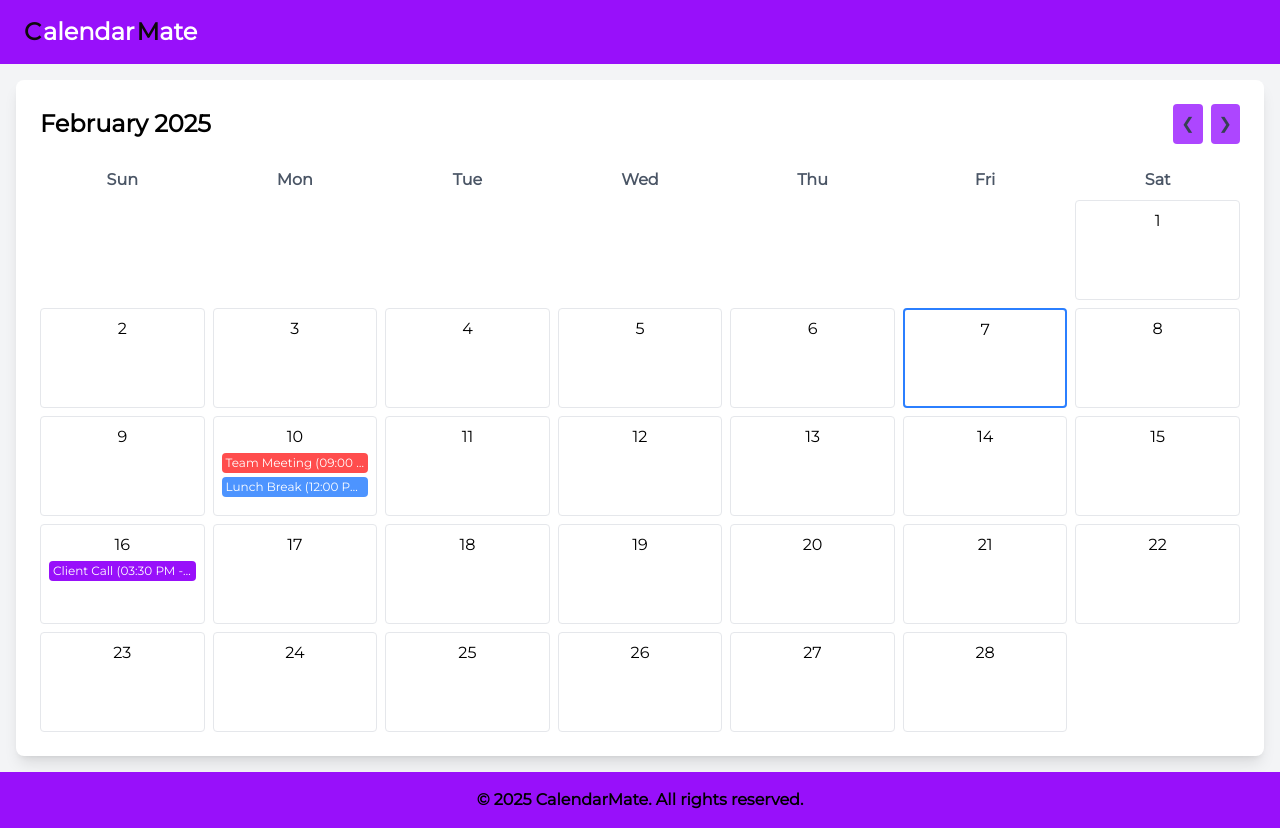
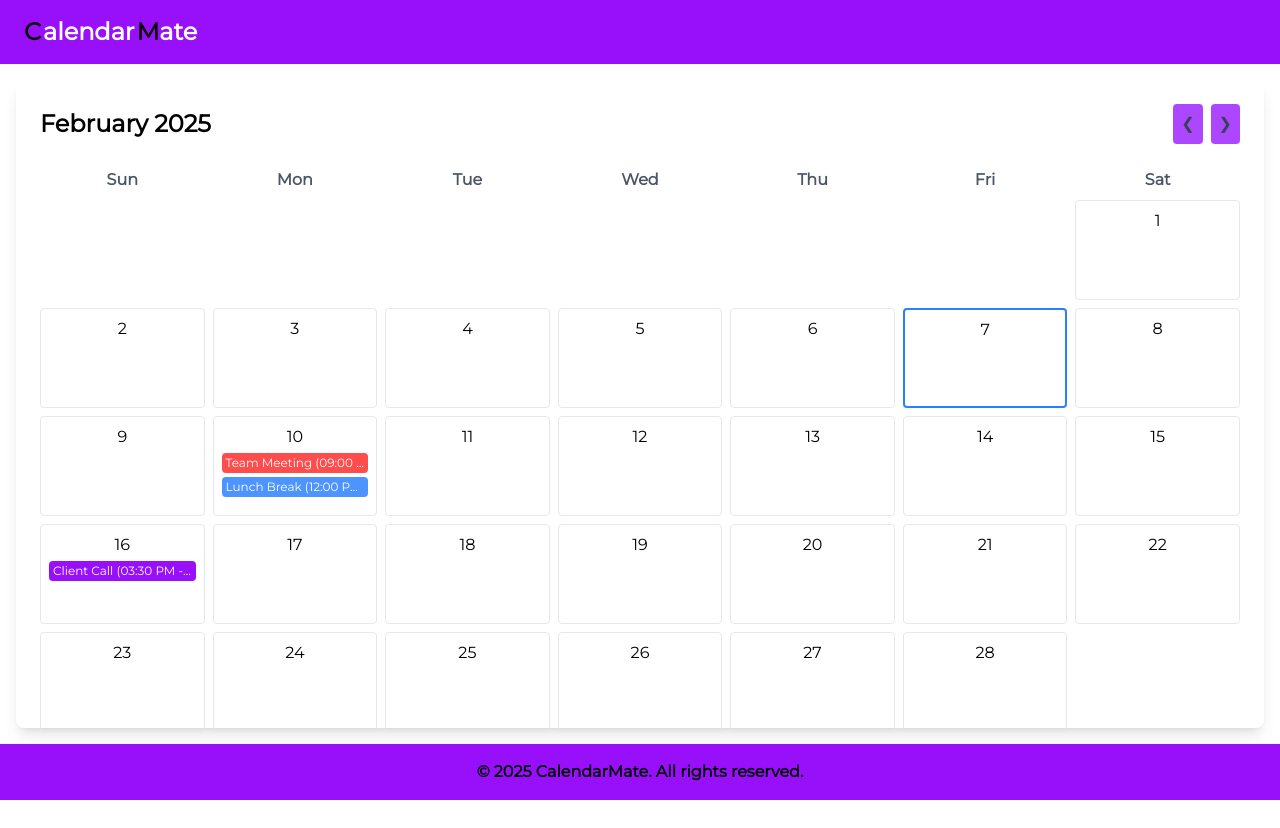
Before and after one commit to Rajnish-J/Calendar-Clone, a React (Vite) app: page / in a window 1280 px wide. After the commit the page ends 800 px from the top, so only its background shows below. Built offline with nearby package versions, Linux system fonts and the light colour scheme.

Commit message:
feat: static date could not be deleted feature added

```diff
--- a/src/App.jsx
+++ b/src/App.jsx
@@ -27,11 +27,21 @@ export default function App() {
 
   // Delete an event
   const deleteEvent = (id) => {
+    // Check if the event is static (exists in the original JSON file)
+    const isStaticEvent = data.events.some((event) => event.id === id);
+
+    if (isStaticEvent) {
+      // Show an alert and prevent deletion
+      alert("Static data cannot be deleted.");
+      return;
+    }
+
+    // Allow deletion for non-static events
     setEvents(events.filter((event) => event.id !== id));
   };
 
   return (
-    <div className="flex flex-col min-h-screen bg-gray-100">
+    <div className="flex flex-col h-screen">
       <Header />
       <Calendar
         events={events}
```
